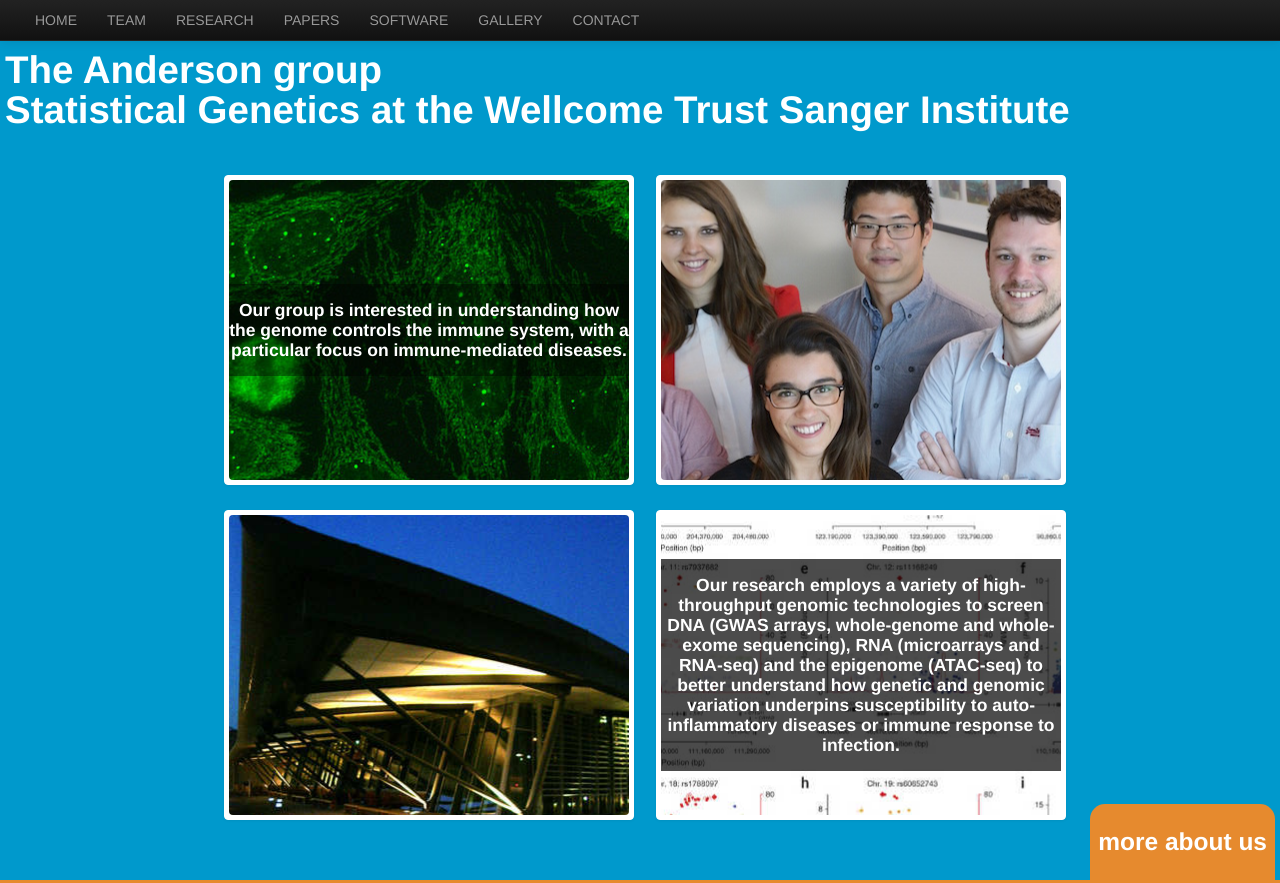
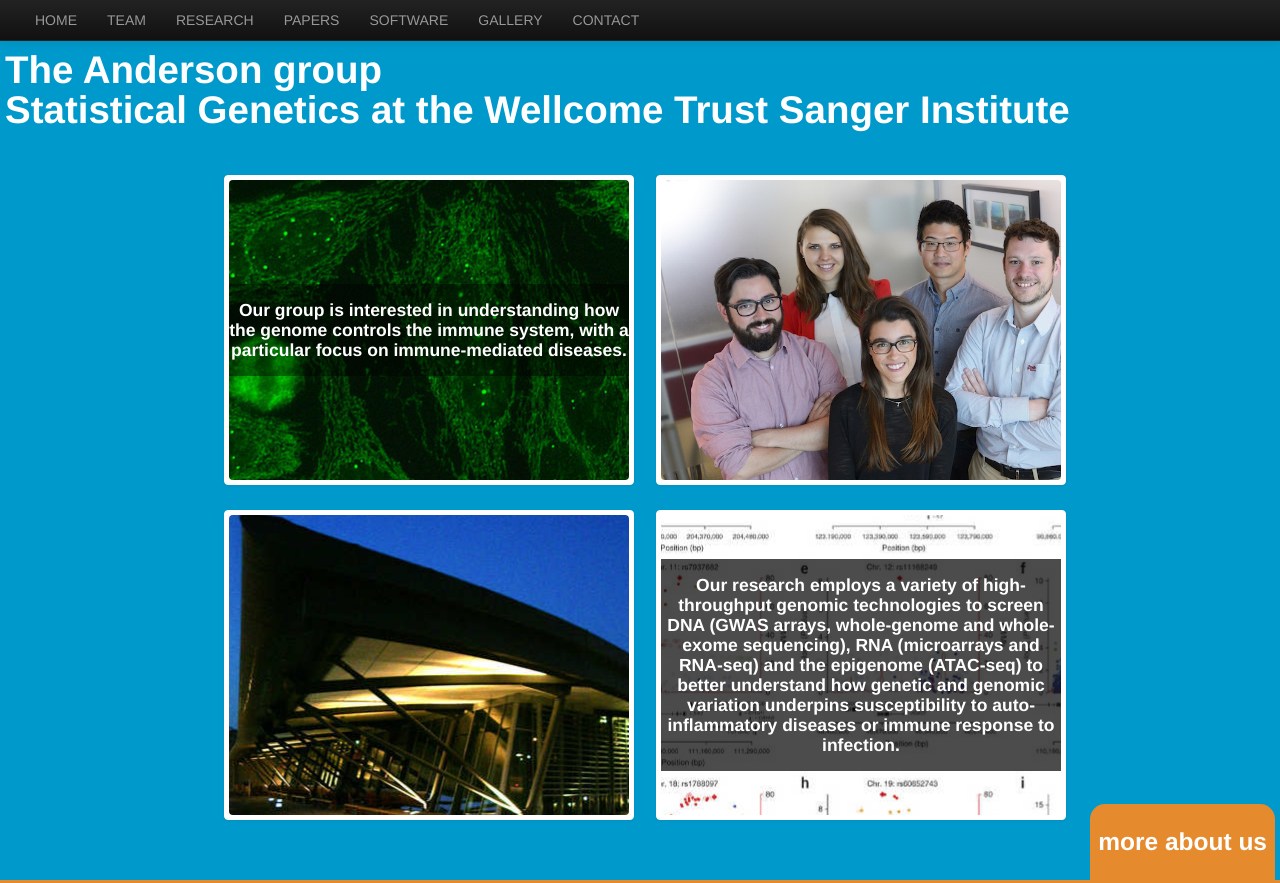
Before and after one commit to JaviElGato/anderson-group-info.github.io, a plain HTML site: page index.html in a window 1280 px wide. Shown: the top 883 px of the page. Drawn offline with nearby package versions, Linux system fonts and the light colour scheme.

```diff
--- a/teamwebsite.style.css
+++ b/teamwebsite.style.css
@@ -162,7 +162,8 @@
 
 
 #homepane_topright {
-    background: url('img/anderson_faculty.jpg') no-repeat white scroll 40% 30%;
+    background: url('img/anderson_faculty.jpg') no-repeat white;
+    background-size: cover;
     -webkit-border-radius: 4px;
     -moz-border-radius: 4px;
     border-radius: 4px;
```
